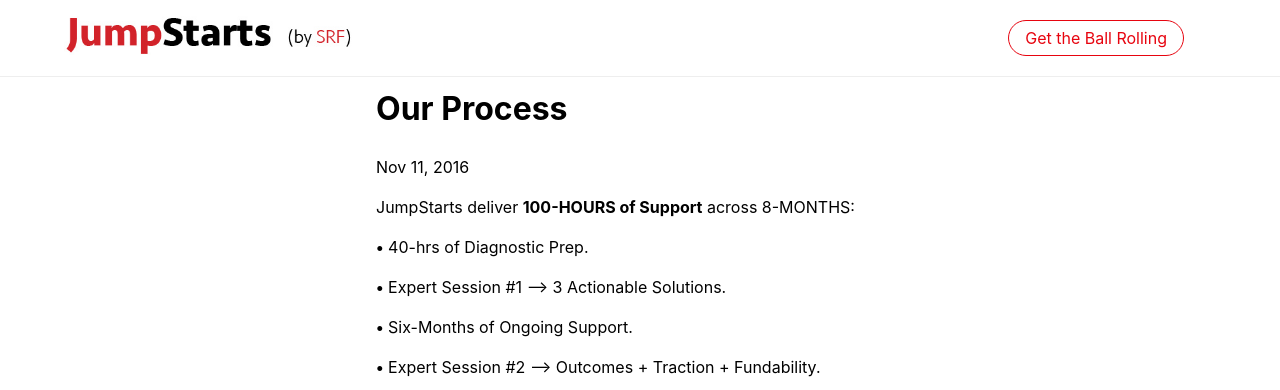
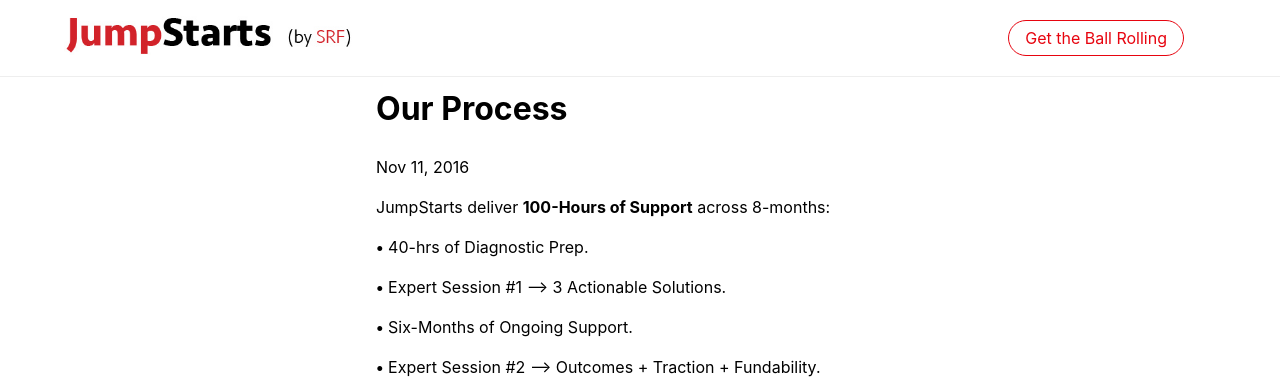
Before and after one commit to aaronergreen/jumpstarts, a Jekyll site: the page built from _about/process.md, in a window 1280 px wide and 1244 px high. Shown: the top 390 px of the window. Built offline with Jekyll 4.4.1, drawn with Linux system fonts in a browser that asks for light colours.

```diff
--- a/_about/process.md
+++ b/_about/process.md
@@ -3,7 +3,7 @@ title: Our Process
 date: '2016-11-11 00:00:00'
 order: 3
 ---
-JumpStarts deliver **100-HOURS of Support** across 8-MONTHS:
+JumpStarts deliver **100-Hours of Support** across 8-months:
 
 **•** 40-hrs of Diagnostic Prep.
 
```
